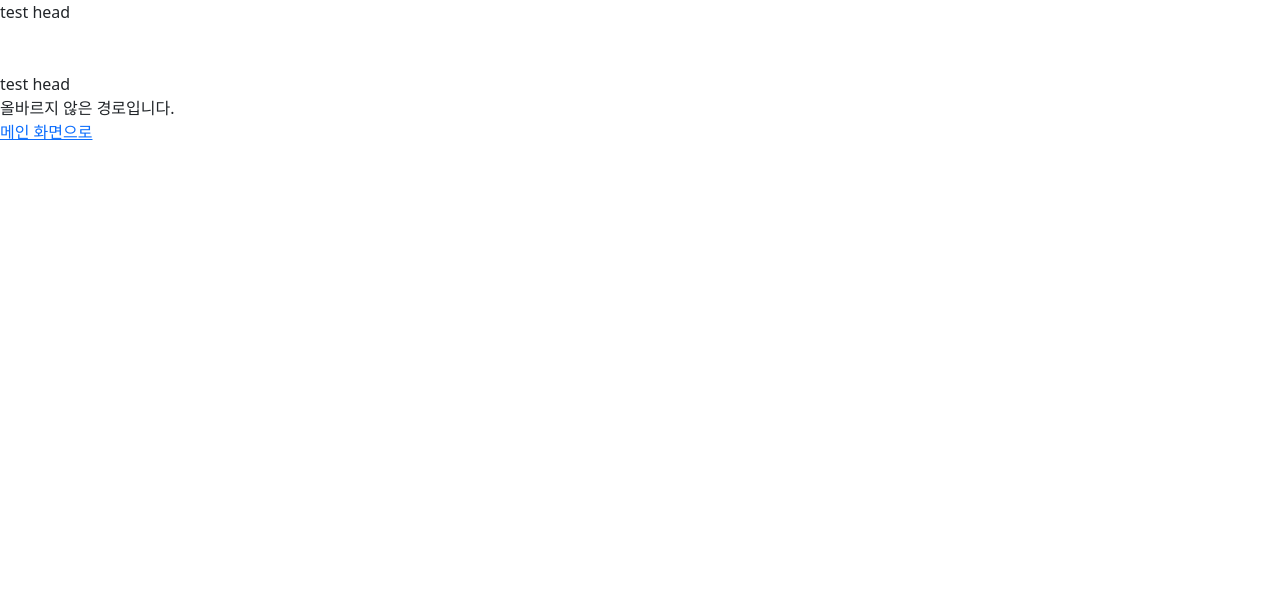
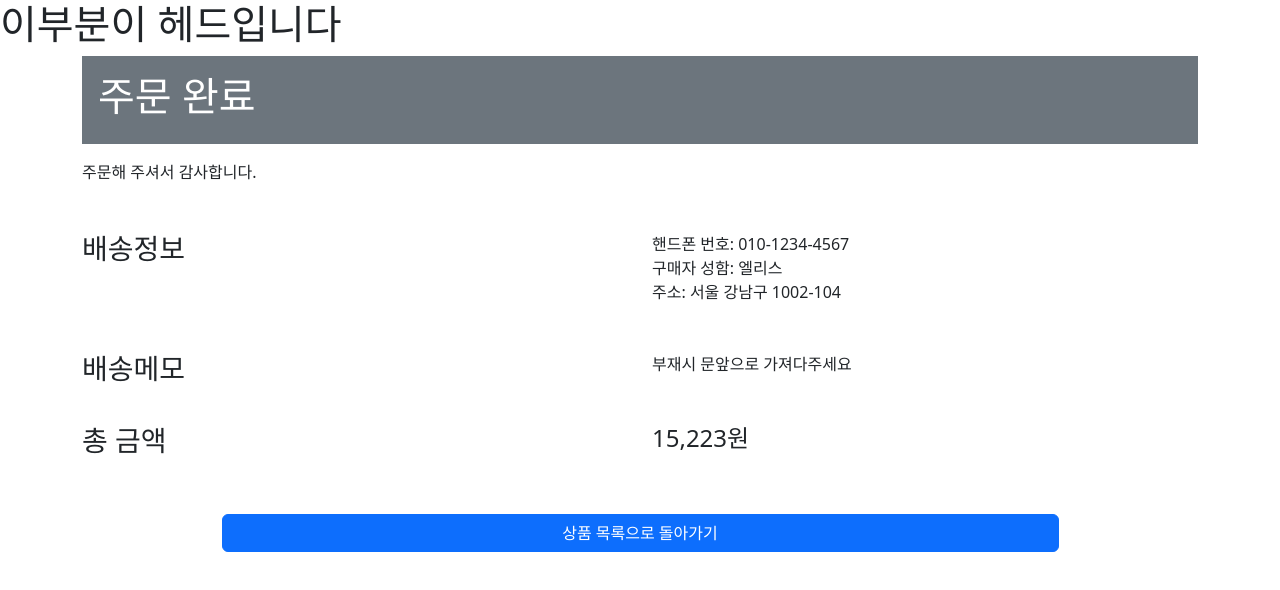
Before and after one commit to thatslifebro/Elice_Web_project1, a React (Create React App) app in the folder client/: page /orderComplete in a window 1280 px wide. Shown: the top 590 px of the page. Built offline with nearby package versions, Linux system fonts and the light colour scheme.

Commit message:
front by jj

```diff
--- a/client/src/App.js
+++ b/client/src/App.js
@@ -11,17 +11,13 @@ import UserWithdrawal from './component/users/UserWithdrawal';
 import ChangePassword from './component/users/ChangePassword';
 import CategoryProducts from './component/product/CategoryProducts';
 import Product from './component/product/Product';
+import OrderComplete from './component/order/OrderComplete';
+import Order from './component/order/Order';
 
 function App() {
   return (
     <Router>
-      <header>
-        test head
-        <br />
-        <br />
-        <br />
-        test head
-      </header>
+      <h1>이부분이 헤드입니다</h1>
       <Routes>
         <Route path="/" />
         <Route path="/login" element={<LoginForm />}>
@@ -46,6 +42,12 @@ function App() {
         <Route path="/product/:id" element={<Product />}>
           상품상세
         </Route>
+        <Route path="/order" element={<Order />}>
+          주문페이지
+        </Route>
+        <Route path="/orderComplete" element={<OrderComplete />}>
+          주문 완료 페이지
+        </Route>
 
         <Route path="*" element={<NotFound />} />
       </Routes>
--- a/client/src/component/admin/AddProduct.jsx
+++ b/client/src/component/admin/AddProduct.jsx
@@ -94,7 +94,7 @@ function AddProduct() {
   return (
     <Container fluid="md">
       <div>
-        <h1 className="mb-4">상품 추가 페이지</h1>
+        <h1 className="p-3 mb-3 bg-secondary text-white">상품 추가 페이지</h1>
       </div>
       <div>
         <Form.Label htmlFor="SelectCategory">카테고리</Form.Label>
--- /dev/null
+++ b/client/src/component/order/Order.jsx
@@ -0,0 +1,24 @@
+import React, { useState, useEffect } from 'react';
+import { useParams } from 'react-router-dom';
+import { Container, Row, Col, Card, Button, Badge } from 'react-bootstrap';
+import axios from 'axios';
+
+function Order() {
+  return (
+    <>
+      <Container>
+        <div className="p-3 mb-3 bg-secondary text-white">
+          <h1>주문 목록</h1>
+        </div>
+        <div className="mb-5">아래의 내역을 채워주세요</div>
+        <div class="d-grid gap-2 col-9 mx-auto">
+          <button class="btn btn-primary" type="button">
+            구매하기
+          </button>
+        </div>
+      </Container>
+    </>
+  );
+}
+
+export default Order;
--- /dev/null
+++ b/client/src/component/order/OrderComplete.jsx
@@ -0,0 +1,48 @@
+import React, { useState, useEffect } from 'react';
+import { useParams } from 'react-router-dom';
+import { Container, Row, Col, Card, Button, Badge } from 'react-bootstrap';
+import axios from 'axios';
+
+function OrderComplete() {
+  return (
+    <>
+      <Container>
+        <div className="p-3 mb-3 bg-secondary text-white">
+          <h1>주문 완료</h1>
+        </div>
+        <div className="mb-5">주문해 주셔서 감사합니다.</div>
+        <Row>
+          <Col>
+            <h3>배송정보</h3>
+          </Col>
+          <Col className="mb-5 .bg-light">
+            핸드폰 번호: 010-1234-4567<br></br>
+            구매자 성함: 엘리스<br></br>
+            주소: 서울 강남구 1002-104<br></br>
+          </Col>
+        </Row>
+        <Row>
+          <Col>
+            <h3>배송메모</h3>
+          </Col>
+          <Col className="mb-5 .bg-light">부재시 문앞으로 가져다주세요</Col>
+        </Row>
+        <Row className="mb-5 .bg-light">
+          <Col>
+            <h3>총 금액</h3>
+          </Col>
+          <Col>
+            <h4>15,223원</h4>
+          </Col>
+        </Row>
+        <div class="d-grid gap-2 col-9 mx-auto">
+          <button class="btn btn-primary" type="button">
+            상품 목록으로 돌아가기
+          </button>
+        </div>
+      </Container>
+    </>
+  );
+}
+
+export default OrderComplete;
```
